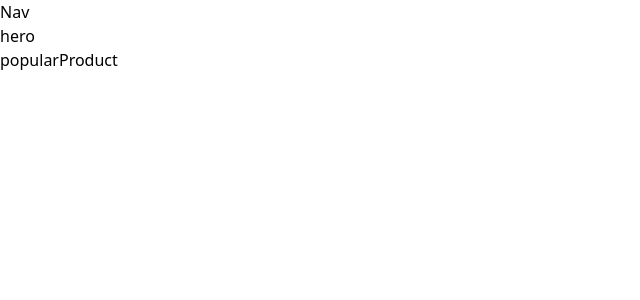
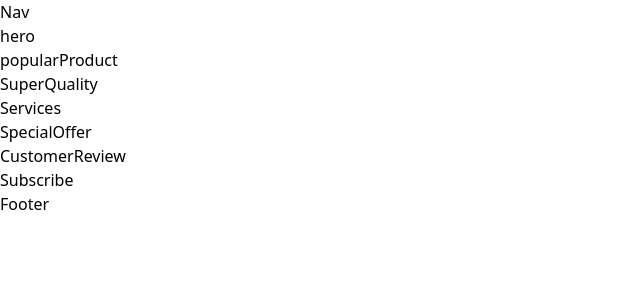
Before and after one commit to shahidul-alam/Learning-Tailwind, a React (Vite) app: page / in a window 1280 px wide. Shown: the top 300 px of the page, without its empty margins (0-640 px from the left). Built offline with nearby package versions, Linux system fonts and the light colour scheme; a web font is replaced by a local one.

Commit message:
Update App.jsx

```diff
--- a/src/App.jsx
+++ b/src/App.jsx
@@ -3,6 +3,12 @@ const App = () => (
     Nav
     <section className="xl:padding-1 wide:padding-r padding-b">hero</section>
     <section className="padding">popularProduct</section>
+    <section className="padding">SuperQuality</section>
+    <section className="padding">Services</section>
+    <section className="padding">SpecialOffer</section>
+    <section className="padding">CustomerReview</section>
+    <section className="padding">Subscribe</section>
+    <section className="padding">Footer</section>
   </main>
 );
 
```
